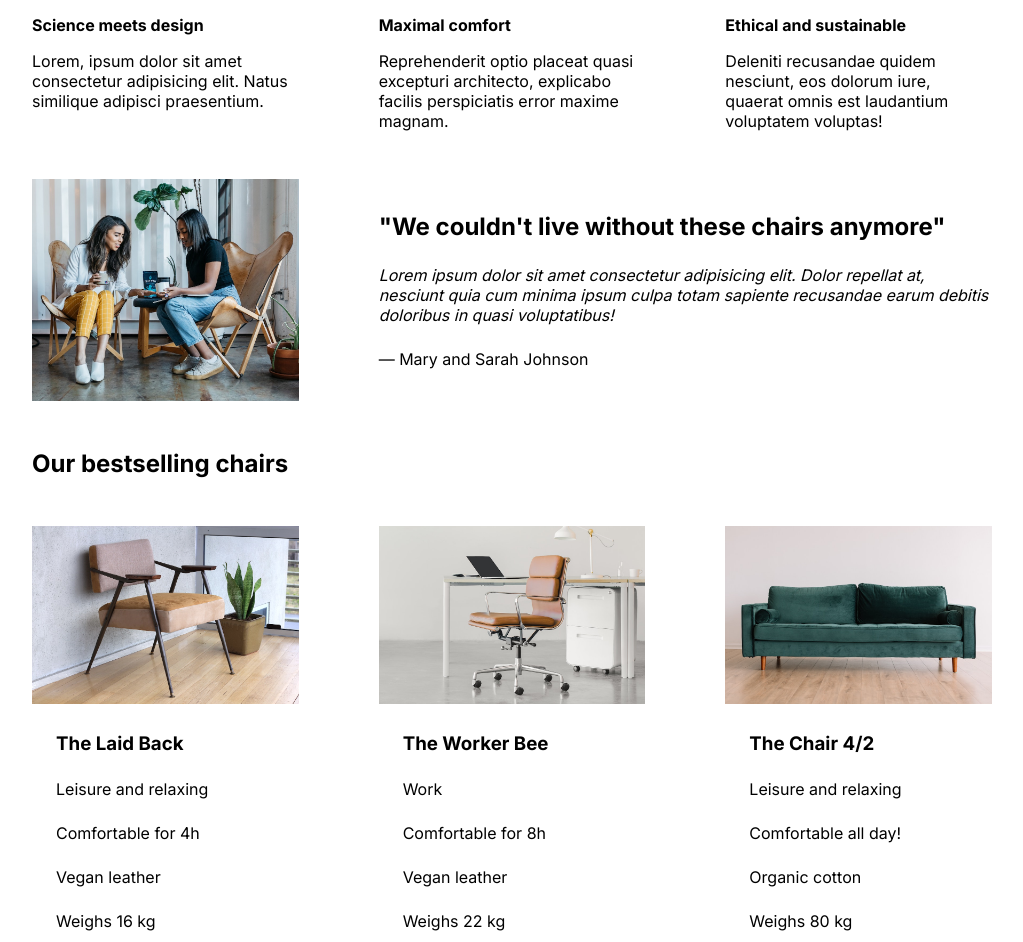
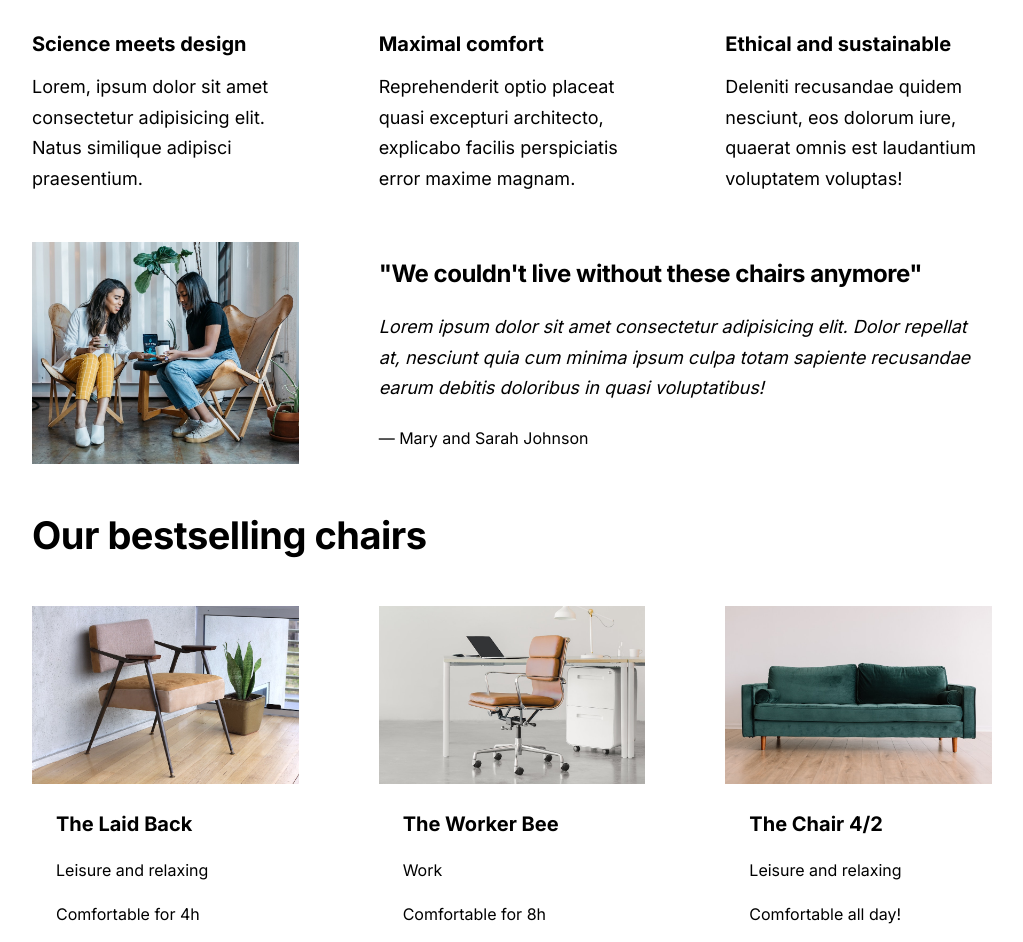
Before and after one commit to moinahmed13/05-Design, a plain HTML site: page index.html in a window 1280 px wide. Shown: the part 598-1540 px from the top of the page, without its empty margins (128-1151 px from the left). Drawn offline with Linux system fonts and the light colour scheme.

Commit message:
font-sizes and line heights modified

```diff
--- a/style.css
+++ b/style.css
@@ -31,6 +31,8 @@ section {
 
 h2 {
   margin-bottom: 48px;
+  font-size: 38px;
+  letter-spacing: -0.5px;
 }
 
 .grid-3-cols {
@@ -64,6 +66,8 @@ h1 {
 
 .header-text {
   margin-bottom: 24px;
+  font-size: 18px;
+  line-height: 1.7;
 }
 
 img {
@@ -76,9 +80,12 @@ img {
 
 .features-title {
   margin-bottom: 16px;
+  font-size: 20px;
 }
 
 .features-text {
+  font-size: 18px;
+  line-height: 1.7;
 }
 
 /* TESTIMONIAL */
@@ -92,11 +99,14 @@ img {
 
 .testimonial-box h2 {
   margin-bottom: 24px;
+  font-size: 24px;
 }
 
 .testimonial-text {
   font-style: italic;
   margin-bottom: 24px;
+  font-size: 18px;
+  line-height: 1.7;
 }
 
 /* CHAIRS */
@@ -106,6 +116,7 @@ img {
 
 h3 {
   margin-bottom: 24px;
+  font-size: 20px;
 }
 
 .chair-details {
@@ -130,8 +141,10 @@ h3 {
 .chair-price {
   display: flex;
   justify-content: space-between;
+  font-size: 20px;
 }
 
 footer {
   margin-bottom: 48px;
+  font-size: 14px;
 }
```
